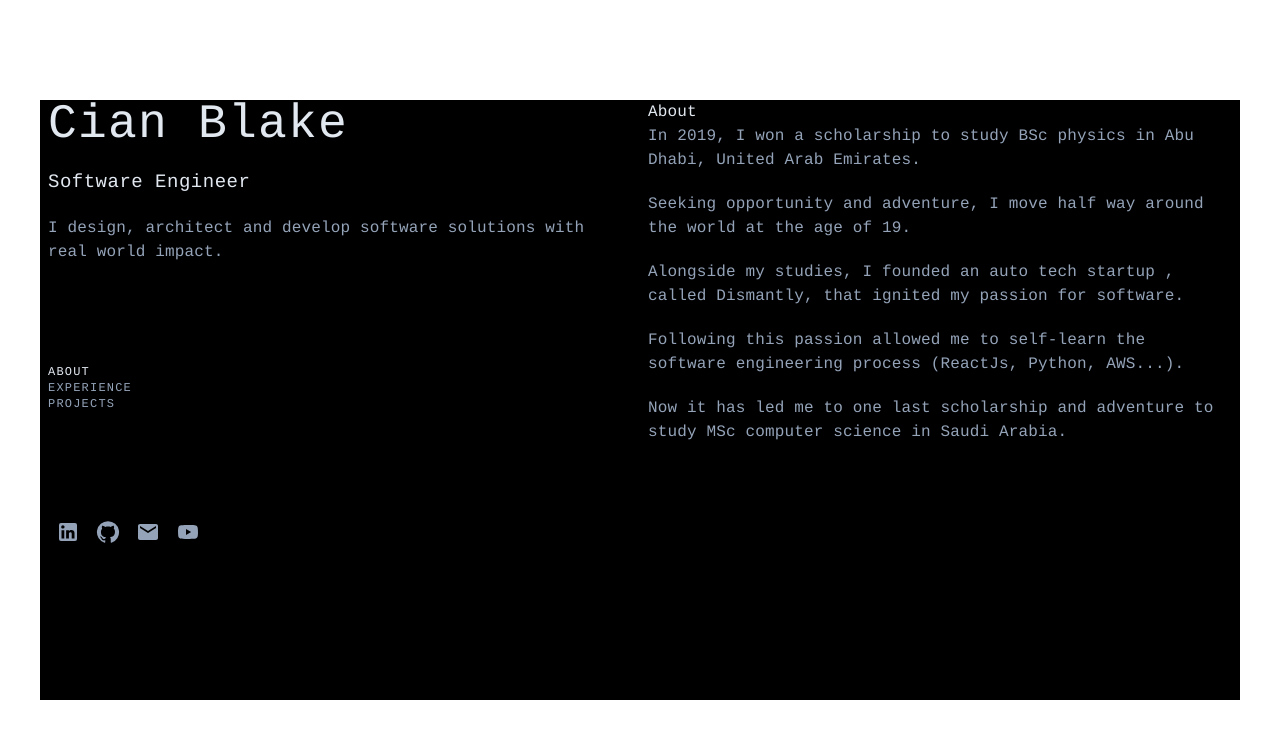
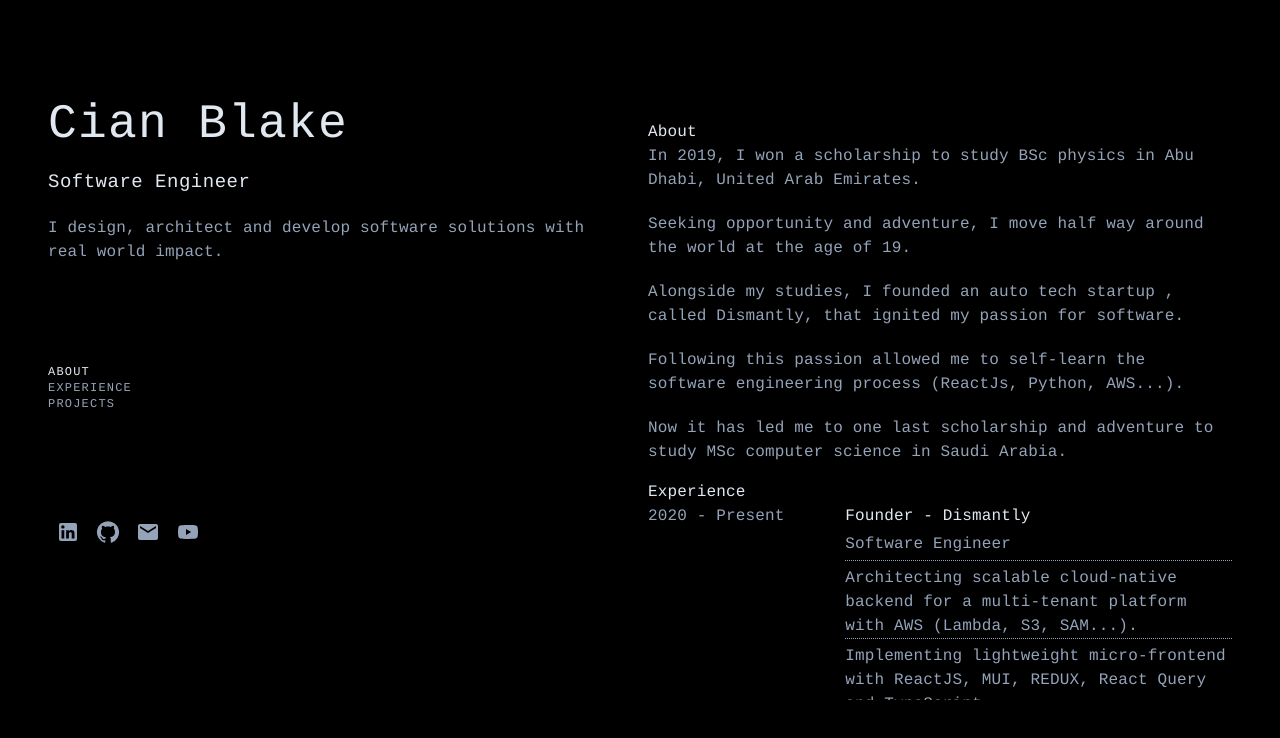
Before and after one commit to cianblake/my-site, a React (Create React App) app: page / in a window 1280 px wide. Shown: the top 738 px of the page. Built offline with nearby package versions, Linux system fonts and the light colour scheme.

Commit message:
experience section

```diff
--- /dev/null
+++ b/src/components/about/about.js
@@ -0,0 +1,22 @@
+import React from 'react';
+import { Stack } from '@mui/material';
+import { StyledBodyTypography } from '../../pages/styled.js';
+import { aboutUsContent } from './constant';
+
+function About() {
+  return (
+    <Stack>
+        <StyledBodyTypography isAlternateColor>About</StyledBodyTypography>
+        {aboutUsContent.split('\n').map((line, index) => (
+            <React.Fragment key={index}>
+                <StyledBodyTypography>
+                    {line}
+                </StyledBodyTypography>
+                {index !== 4 ?  <br /> : null}
+            </React.Fragment>
+        ))}
+    </Stack>
+  );
+}
+
+export default About;
--- /dev/null
+++ b/src/components/about/constant.js
@@ -0,0 +1 @@
+export const aboutUsContent = "In 2019, I won a scholarship to study BSc physics in Abu Dhabi, United Arab Emirates. \n Seeking opportunity and adventure, I move half way around the world at the age of 19. \n Alongside my studies, I founded an auto tech startup , called Dismantly, that ignited my passion for software. \n Following this passion allowed me to self-learn the software engineering process (ReactJs, Python, AWS...). \n Now it has led me to one last scholarship and adventure to study MSc computer science in Saudi Arabia.";
--- /dev/null
+++ b/src/components/experience/constant.js
@@ -0,0 +1,43 @@
+export const experience = [
+    {
+        'duration': '2020 - Present',
+        'title': 'Founder - Dismantly',
+        'subtitle': 'Software Engineer',
+        'tasks': [
+            'Architecting scalable cloud-native backend for a multi-tenant platform with AWS (Lambda, S3, SAM...).',
+            'Implementing lightweight micro-frontend with ReactJS, MUI, REDUX, React Query and TypeScript.',
+            'Training a random forest machine learning model to suggest the optimal pricing for parts.',
+            'Developing an artificial intelligence virtual sales assistant for automatic order quoting and fulfilment.'
+        ]
+    },
+    {
+        'duration': '2023 - 2023',
+        'title': 'Technology Internship - Mako Trading',
+        'subtitle': 'Software Engineer',
+        'tasks': [
+            'Designed an automatic hedging algorithm in Python with Monte Carlo simulations to optimise market making.',
+            'Applied statistical models to large datasets, analysed trends and backtested strategies in a Quant project.',
+            'Deployed stochastic process and game theory on live market making sessions with Volecube.',
+        ]
+    },
+    {
+        'duration': '2022 - 2023',
+        'title': 'Freelancer - Upwork',
+        'subtitle': 'Software Engineer',
+        'tasks': [
+            'Architected micro-services with non-relational databases with AWS (DynamoDB, NoSQL, ECS, EC2...).',
+            'Developed high performing apps and websites with ReactJS, MUI, REDUX, React Query and TypeScript.',
+            'Earnt over $10,000 collaborating with other entrepreneurs to implement their innovations.',
+        ]
+    },
+    {
+        'duration': '2021 - 2021',
+        'title': 'Technology Internship - MidChains',
+        'subtitle': 'Software Engineer',
+        'tasks': [
+            'Developed automated testing scripts with Puppeteer and unit tests with Cypress in Python.',
+            'Engineered frontend bug fixes in ReactJs, JavaScript and TypeScript for the production blockchain platform.',
+            'Researched and integrated Sentry and Mixpanel for software health and user interaction tracking.',
+        ]
+    }
+]
--- /dev/null
+++ b/src/components/experience/experience.js
@@ -0,0 +1,22 @@
+import React from 'react';
+import { Stack } from '@mui/material';
+import { StyledBodyTypography } from '../../pages/styled.js';
+import { experience } from './constant';
+import Listing from './listing/listing';
+import { StyledStack } from './styled';
+
+function Experience() {
+  return (
+    <Stack>
+        <StyledBodyTypography isAlternateColor>Experience</StyledBodyTypography>
+        <StyledStack>
+          {experience.map((data, index) => (
+              <Listing key={index} {...data} />
+          ))}
+        </StyledStack>
+    </Stack>
+
+  );
+}
+
+export default Experience;
--- /dev/null
+++ b/src/components/experience/listing/listing.js
@@ -0,0 +1,29 @@
+import React from 'react';
+import { Grid, Stack } from '@mui/material';
+import { StyledBodyTypography } from '../../../pages/styled';
+import { DottedDivider } from './styled';
+
+function Listing({ duration, title, subtitle, tasks }) {
+  return (
+    <Grid container direction='row' spacing={1}>
+        <Grid item xs={4} sm={4} md={4} lg={4} xl={4}>
+            <StyledBodyTypography>{duration}</StyledBodyTypography>
+        </Grid>
+        <Grid item xs={8} sm={8} md={8} lg={8} xl={8}>
+            <Stack gap='4px'>
+                <StyledBodyTypography isAlternateColor>{title}</StyledBodyTypography>
+                <StyledBodyTypography>{subtitle}</StyledBodyTypography>
+                <DottedDivider />
+                {tasks.map((task, index) => (
+                    <Stack key={index}>
+                        <StyledBodyTypography>{task}</StyledBodyTypography>
+                        <DottedDivider />
+                    </Stack>
+                ))}
+            </Stack>
+        </Grid>
+    </Grid>
+  );
+}
+
+export default Listing;
--- /dev/null
+++ b/src/components/experience/listing/styled.js
@@ -0,0 +1,6 @@
+import Divider from '@mui/material/Divider';
+import styled from '@emotion/styled';
+
+export const DottedDivider = styled(Divider)({
+    borderTop: '1px dotted #94A3B8'
+});
--- /dev/null
+++ b/src/components/experience/styled.js
@@ -0,0 +1,10 @@
+import {Stack , Divider} from '@mui/material';
+import styled from '@emotion/styled';
+
+export const DottedDivider = styled(Divider)({
+    borderTop: '1px dotted #94A3B8'
+});
+
+export const StyledStack = styled(Stack)({
+    gap: '10px',
+});
--- a/src/components/navBar/styled.js
+++ b/src/components/navBar/styled.js
@@ -1,4 +1,3 @@
-import React from 'react';
 import { Typography } from '@mui/material';
 import styled from '@emotion/styled';
 
--- a/src/components/socials/styled.js
+++ b/src/components/socials/styled.js
@@ -1,4 +1,3 @@
-import React from 'react';
 import { IconButton } from '@mui/material';
 import styled from '@emotion/styled';
 
--- a/src/pages/landingPage.js
+++ b/src/pages/landingPage.js
@@ -3,12 +3,11 @@ import { Grid, Stack } from '@mui/material';
 import { StyledBox, StyledGridContainer, StyledBodyTypography, StyledTitleTypography, StyledSubTitleTypography } from './styled';
 import NavBar from '../components/navBar/navBar';
 import Socials from '../components/socials/socials'
+import About from '../components/about/about';
+import Experience from '../components/experience/experience';
 
 
 function LandingPage() {
-
-    const aboutUs = "In 2019, I won a scholarship to study BSc physics in Abu Dhabi, United Arab Emirates. \n Seeking opportunity and adventure, I move half way around the world at the age of 19. \n Alongside my studies, I founded an auto tech startup , called Dismantly, that ignited my passion for software. \n Following this passion allowed me to self-learn the software engineering process (ReactJs, Python, AWS...). \n Now it has led me to one last scholarship and adventure to study MSc computer science in Saudi Arabia.";
-
   return (
     <StyledBox>
         <StyledGridContainer container spacing={2}>
@@ -27,18 +26,13 @@ function LandingPage() {
                     <Socials />
                 </Stack>
             </Grid>
-            <Grid item xs={12} sm={12} md={6} lg={6} xl={6} alignItems={'flex-start'}>
-                <Stack>
-                    <StyledBodyTypography isAlternateColor>About</StyledBodyTypography>
-                    {aboutUs.split('\n').map((line, index) => (
-                        <React.Fragment key={index}>
-                            <StyledBodyTypography>
-                                {line}
-                            </StyledBodyTypography>
-                            {index !== 4 ?  <br /> : null}
-                        </React.Fragment>
-                    ))}
-                </Stack>
+            <Grid container spacing={2} xs={12} sm={12} md={6} lg={6} xl={6} alignItems={'flex-start'} style={{ height: '100vh', overflowY: 'auto', margin:'20px 0' }}>
+                <Grid item xs={12} sm={12} md={12} lg={12} xl={12}>
+                    <About />
+                </Grid>
+                <Grid item xs={12} sm={12} md={12} lg={12} xl={12}>
+                    <Experience />
+                </Grid>
             </Grid>
         </StyledGridContainer>
     </StyledBox>
--- a/src/pages/styled.js
+++ b/src/pages/styled.js
@@ -1,4 +1,3 @@
-import React from 'react';
 import { Box, Grid, Typography } from '@mui/material';
 import styled from '@emotion/styled';
 
--- a/src/styled.js
+++ b/src/styled.js
@@ -1,4 +1,3 @@
-import React from 'react';
 import { Box } from '@mui/material';
 import styled from '@emotion/styled';
 
@@ -9,4 +8,5 @@ export const StyledBox = styled(Box)({
   padding: '100px 0',
   maxHeight: 'calc(100vh - 200px)',
   height: '100vh',
+  backgroundColor: '#000000',
 });
```
